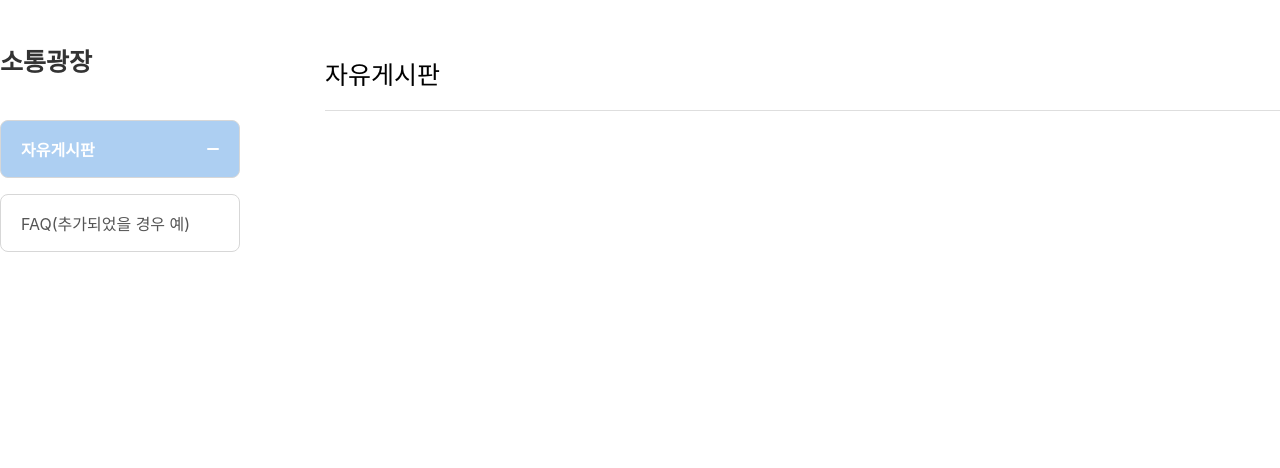
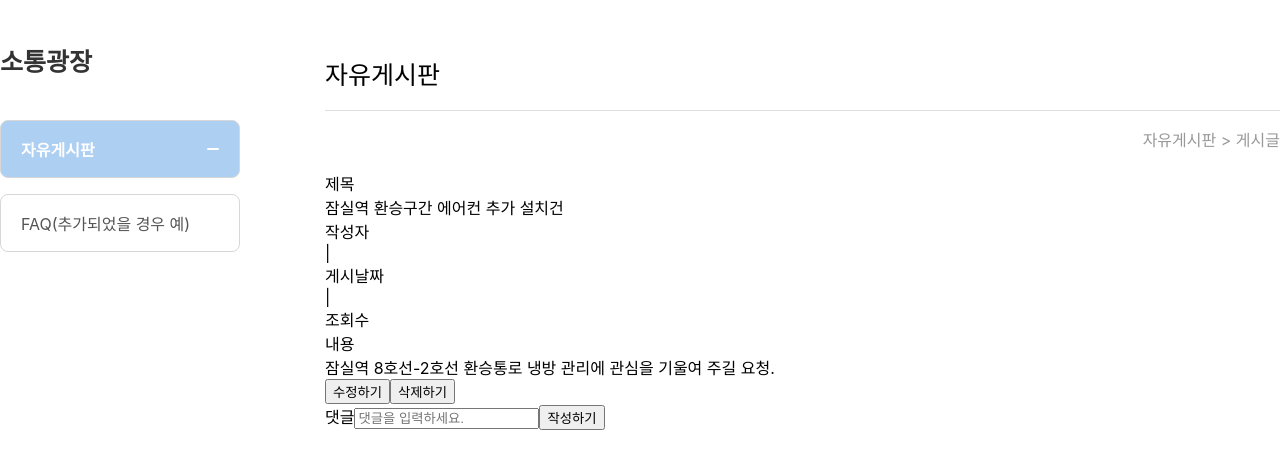
Before and after one commit to 2th-project/2th-project-FE, a React (Create React App) app: page /post in a window 1280 px wide. Shown: the top 468 px of the page. Built offline with nearby package versions, Linux system fonts and the light colour scheme.

Commit message:
feat: Post 컴포넌트 생성

```diff
--- a/src/App.js
+++ b/src/App.js
@@ -6,15 +6,15 @@ import FAQ from "./pages/community/FAQ";
 const router = createBrowserRouter([
   {
     path: "/",
-    element: <Community />, // Community를 부모로 설정
+    element: <Community />,
     children: [
       {
         path: "free-board",
-        element: <FreeBoard />, // FreeBoard를 자식 라우트로 설정
+        element: <FreeBoard />,
       },
       {
         path: "faq",
-        element: <FAQ />, // FAQ를 자식 라우트로 설정
+        element: <FAQ />,
       },
       {
         path: "*", // 기본 경로 설정
--- a/src/pages/community/Board.js
+++ b/src/pages/community/Board.js
@@ -3,6 +3,7 @@ import FreeBoard from "./FreeBoard";
 import FAQ from "./FAQ";
 import CreateBoard from "./CreateBoard";
 import styles from "./Board.module.css";
+import Post from "./Post";
 
 function Board({ activeItem }) {
   return (
@@ -13,6 +14,7 @@ function Board({ activeItem }) {
         <Route path="free-board" element={<FreeBoard />} />
         <Route path="faq" element={<FAQ />} />
         <Route path="create-board" element={<CreateBoard />} />
+        <Route path="post" element={<Post />} />
       </Routes>
     </div>
   );
--- /dev/null
+++ b/src/pages/community/Post.js
@@ -0,0 +1,35 @@
+import styles from "./Post.module.css";
+
+function Post(props) {
+  return (
+    <div>
+      <p className={styles.category}>자유게시판 &gt; 게시글</p>
+      <div>
+        <div>제목</div>
+        <div>잠실역 환승구간 에어컨 추가 설치건</div>
+        <div>
+          <div>작성자</div>
+          <span>|</span>
+          <div>게시날짜</div>
+          <span>|</span>
+          <div>조회수</div>
+        </div>
+      </div>
+      <div>
+        <div>내용</div>
+        <div>
+          잠실역 8호선-2호선 환승통로 냉방 관리에 관심을 기울여 주길 요청.
+        </div>
+      </div>
+      <button>수정하기</button>
+      <button>삭제하기</button>
+      <div>
+        <label>댓글</label>
+        <input placeholder="댓글을 입력하세요." />
+        <button>작성하기</button>
+      </div>
+    </div>
+  );
+}
+
+export default Post;
--- /dev/null
+++ b/src/pages/community/Post.module.css
@@ -0,0 +1,5 @@
+.category {
+  text-align: right;
+  margin-bottom: 20px;
+  color: #999;
+}
```
